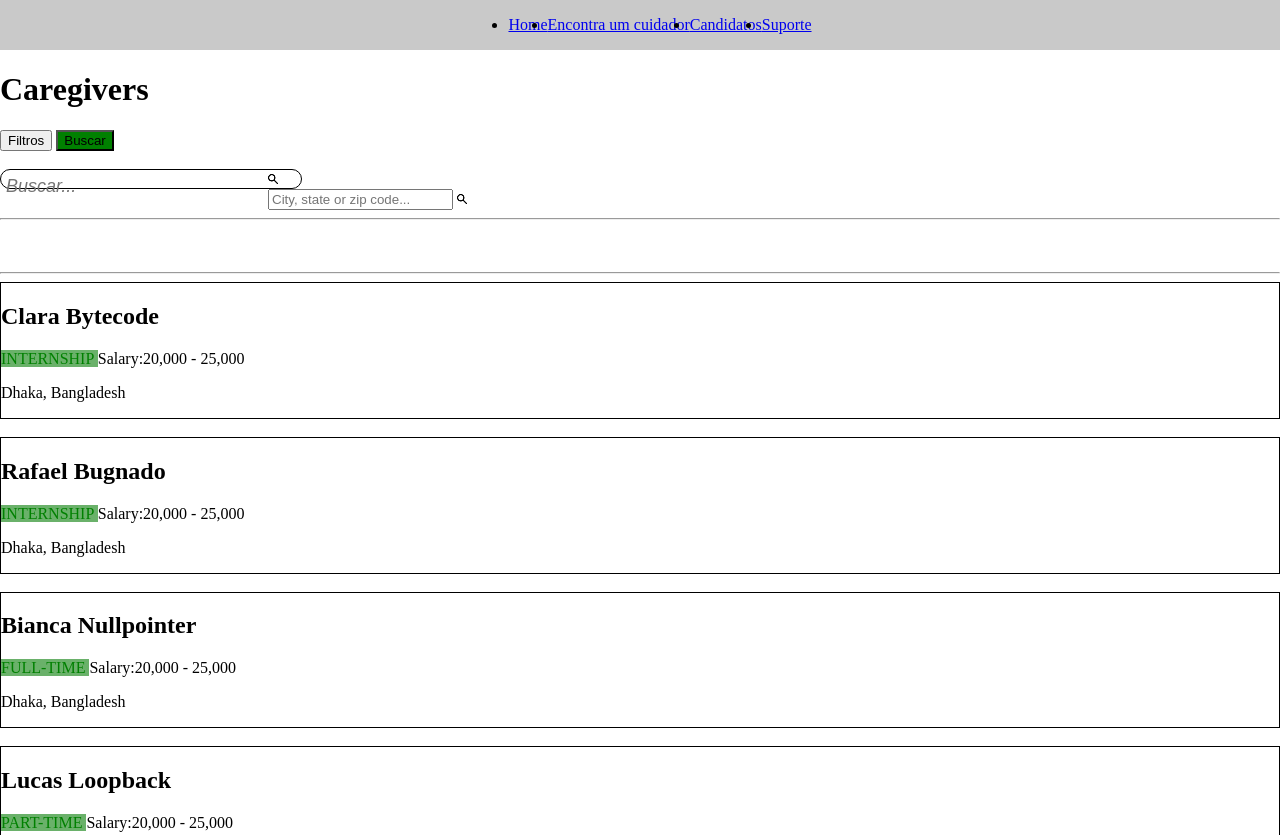
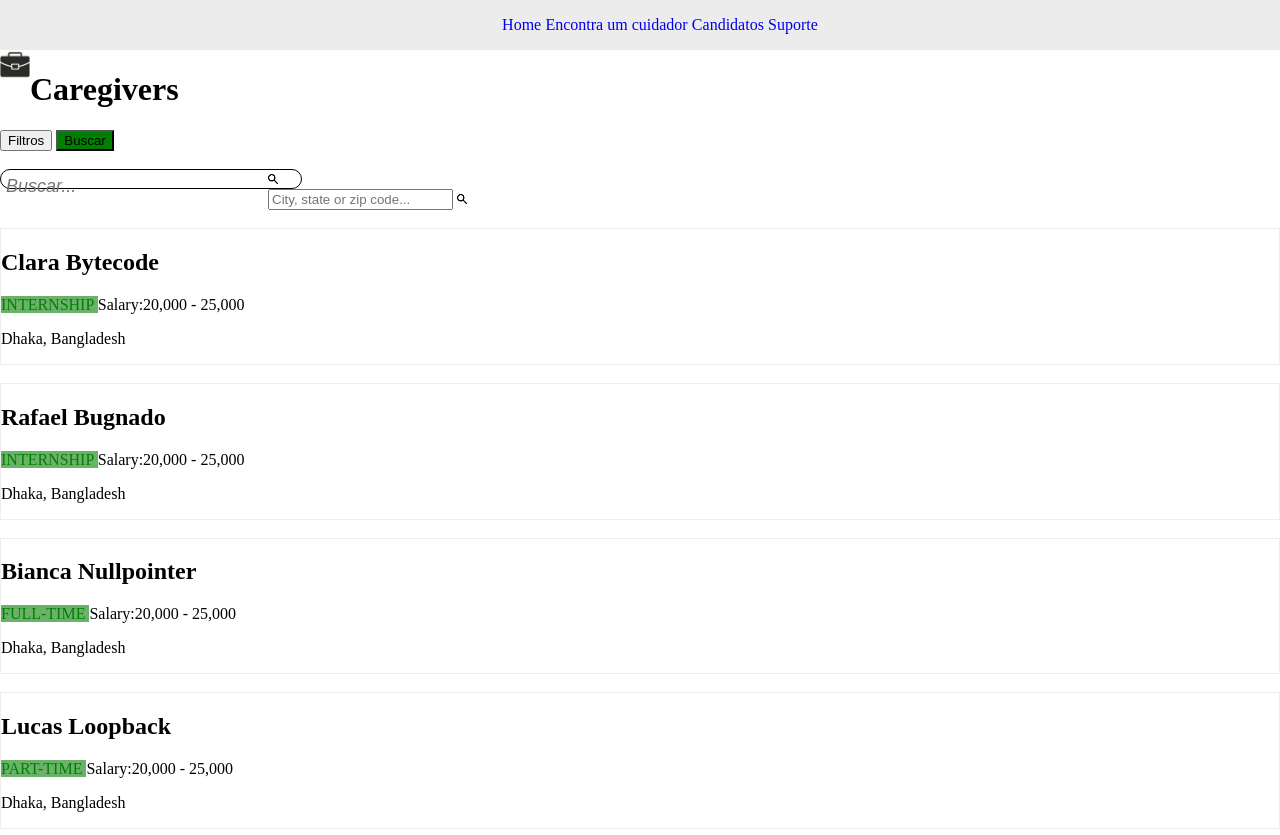
Before and after one commit to tekuan/caregivers, a plain HTML site: page front-end/listpage/index.html in a window 1280 px wide. Shown: the top 835 px of the page. Drawn offline with Linux system fonts and the light colour scheme.

Commit message:
menu_maletinha

```diff
--- a/front-end/listpage/index.html
+++ b/front-end/listpage/index.html
@@ -10,7 +10,8 @@
 color: green; background-color: rgb(106, 177, 106);
     }
     .a12{
-      border: 1px solid;
+      border: 1px solid #eeeeee;
+
     }
 
     body {
@@ -26,18 +27,44 @@ color: green; background-color: rgb(106, 177, 106);
 
     .menu {
       display: flex;
-      background-color: rgb(201, 201, 201);
+      background-color: rgb(236, 236, 236);
       width: 100%;
-      align-items: center;
       justify-content: center;
+
     }
 
     .menuhorizontal {
       display: flex;
-      justify-content: space-between;
-      /* list-style-type: none; alinhar o menu ao centro */
+      width: 25%;
+      justify-content: space-around;
+      list-style: none;
+      font-size: medium;
+
+    }
+
+    a:visited {
+      text-decoration: none;
+      color: #8f8f8f;
+
+    }
+
+    a:hover {
+      color: rgb(128, 196, 128);
+      border-bottom: 2px solid #4043ff;
+      padding-bottom: 12px;
+
+    }
+
+    .maletinha {
+      display: flex;
+      color: rgb(0, 0, 0);
+      justify-content: flex-start;
 
 
+    }
+
+    a {
+      text-decoration: none;
     }
 
     </style>
@@ -54,7 +81,10 @@ color: green; background-color: rgb(106, 177, 106);
     </div>
 
     <div>
+      <div class="maletinha">
+        <img src="maletinha.png" width="30" height="30">
       <h1>Caregivers</h1>
+    </div>
       <button>Filtros</button>
       <button class="cordobotao">Buscar</button>
     </div>
@@ -72,10 +102,7 @@ color: green; background-color: rgb(106, 177, 106);
       <img src="search.png" id="btnCity" alt="City" />
     </div>
 
-    <hr>
     <br>
-    <br>
-    <hr>
 
     <div class="a12">
       <h2> Clara Bytecode</h2>
@@ -145,6 +172,7 @@ color: green; background-color: rgb(106, 177, 106);
       <p>Dhaka, Bangladesh</p>
     </div>
     <hr>
+
     <br>
     <hr>
 
```
Also changed, not shown: front-end/listpage/maletinha.png (added).
